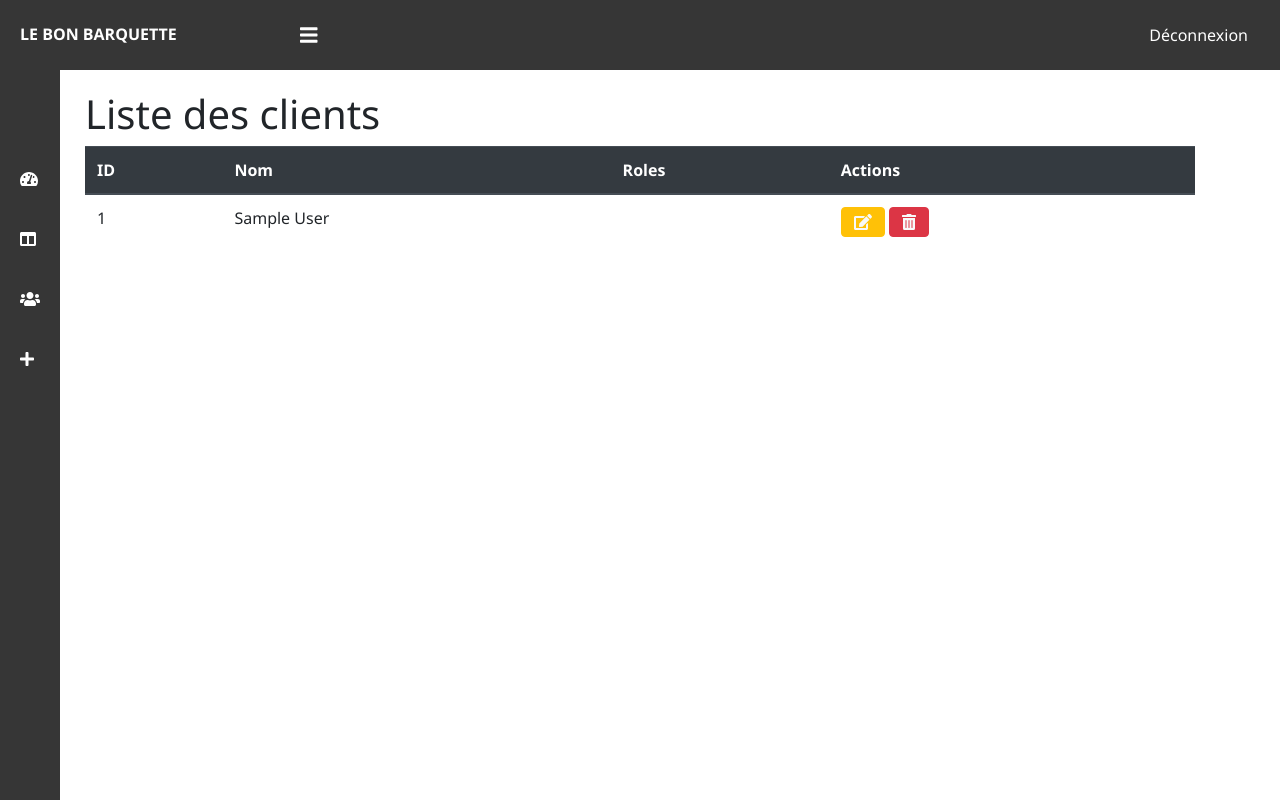
After one commit to MRick974/Le_Bon_Barquette, a PHP site: page /admin/details_client.php in a window 1280 px wide. The commit adds this page. Run offline with PHP 8.4, Linux system fonts and the light colour scheme; tables that the repository leaves empty hold one stand-in row (values such as "Sample post").

Commit message:
ajout des classes supprime_client/modifier_client/details_client dans admin, ajout liste des clients dans headeradmin et ajout image boucane_bringelle et renomme carry_poisson

```diff
--- /dev/null
+++ b/admin/details_client.php
@@ -0,0 +1,51 @@
+<?php
+$ROOTCSS_JS = '../';
+$ROOT = '../';
+
+include_once($ROOT.'classes/User.php');
+$db = new PDO("mysql:host=127.0.0.1;dbname=lebonbarquette", "root", "", array(PDO::MYSQL_ATTR_INIT_COMMAND => "SET NAMES utf8"));
+
+$requete = $db->prepare("SELECT * FROM user");
+$requete->execute();
+$requete->setFetchMode(PDO::FETCH_CLASS,'User');
+
+$users = $requete->fetchAll();
+
+include_once("headeradmin.php");
+
+?>
+<div class="liste-plats">
+    <h1>Liste des clients</h1>
+    <div class="table-responsive">
+        <table class="table">
+            <thead class="thead-dark">
+                <tr>
+                    <th>ID</th>
+                    <th>Nom</th>
+                    <th>Roles</th>
+                    <th>Actions</th>
+                </tr>
+            </thead>
+            <tbody>
+                <?php foreach ($users as $user) { ?>
+                    <tr>
+                        <td><?php echo $user->getId();?></td>
+                        <td><?php echo $user->getNom();?></td>
+                        <td><?php echo $user->getRoles();?></td>
+                        <td>
+                            <a href="../client/modifier_client.php?id=<?php echo $user->getId();?>" class="btn btn-warning text-light">
+                                <i class="fa fa-edit"></i>
+                            </a>
+                            <a href="../client/supprime_client.php?id=<?php echo $user->getId();?>" class="btn btn-danger text-light">
+                                <i class="fa fa-trash-alt"></i>
+                            </a>
+                        </td>
+                    </tr>
+                <?php
+                }
+                ?>
+            </tbody>
+        </table>
+    </div>
+</div>
+<?php include_once("footer.php"); ?>
--- a/admin/headeradmin.php
+++ b/admin/headeradmin.php
@@ -30,6 +30,7 @@
         <h4>Admin</h4>
         <a href="<?php echo $ROOT?>admin/"><i class="fa fa-tachometer-alt"></i><span>Dashboard</span></a>
         <a href="<?php echo $ROOT?>admin/plat/"><i class="fa fa-columns"></i><span>Liste des repas</span></a>
+        <a href="<?php echo $ROOT?>admin/details_client.php"><i class="fa fa-users"></i><span>Liste des clients</span></a>
         <a href="<?php echo $ROOT?>admin/plat/ajout_plat.php"><i class="fa fa-plus"></i><span>Ajouter un repas</span></a>
     </div>
 
--- a/admin/index.php
+++ b/admin/index.php
@@ -2,9 +2,7 @@
 
 $ROOTCSS_JS = '../';
 $ROOT = '../';
-include_once("./headeradmin.php");
-
-
+include_once("../admin/headeradmin.php");
 
 ?>
 <?php
--- /dev/null
+++ b/client/modifier_client.php
@@ -0,0 +1,3 @@
+<?php
+
+?>
```
Also changed, not shown: client/supprime_client.php (added, +17 -0 lines), img/boucane_bringelle.jpg (added), img/carry_poisson.jpg (renamed from img/c5bbb1911a0a70f61c6a138ad3d1966f.jpg).
